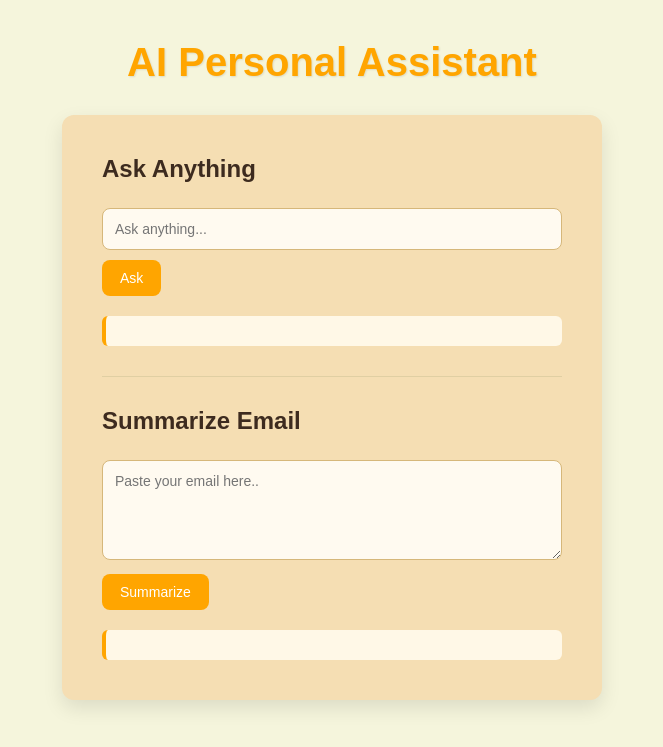
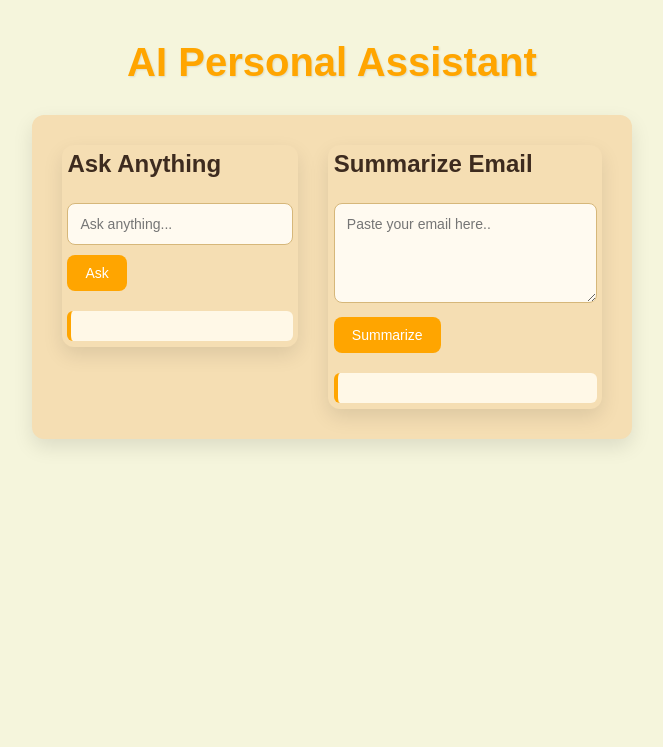
Before and after one commit to thanoj-18/AI_Assistant, a Flask app: page / in a window 1280 px wide. Shown: the top 747 px of the page, without its empty margins (308-971 px from the left). Run offline with Flask 3, Linux system fonts and the light colour scheme.

Commit message:
Improved UI

```diff
--- a/static/style.css
+++ b/static/style.css
@@ -37,20 +37,31 @@ body {
 
 /* Individual card */
 .container {
-    width: 540px;
+    width: 600px;
     max-width: 90%;
 
-    flex-direction: column;
+    display:flex;
+
+    flex-direction: row;
+    gap:30px;
+    align-items: flex-start;
 
     background: wheat;
 
-    padding: 40px;
+    padding: 30px;
 
     border-radius: 12px;
 
     box-shadow: 0 8px 20px rgba(0, 0, 0, 0.1);
 
     margin: 0 auto;
+}
+
+.assistant-card {
+    background: wheat;
+    padding: 1%;
+    border-radius: 12px;
+    box-shadow: 0 8px 20px rgba(0, 0, 0, 0.1);
 }
 
 /* Headings */
--- a/templates/index.html
+++ b/templates/index.html
@@ -13,6 +13,7 @@
     <h1 class="main-heading">AI Personal Assistant</h1>
 
     <div class="container">
+      <div class="assistant-card">
         <h2>Ask Anything</h2>
         <form id="askForm">
           <input
@@ -25,9 +26,9 @@
         </form>
         <p id="ans-loading" style="display: none">Processing...</p>
         <p id="answer"></p>
+      </div>
 
-      <hr />
-
+      <div class="assistant-card">
         <h2>Summarize Email</h2>
         <form id="emailForm">
           <textarea
@@ -40,6 +41,7 @@
         </form>
         <p id="summary-loading" style="display: none">Processing...</p>
         <p id="summary"></p>
+      </div>
     </div>
 
     <script>
@@ -58,7 +60,7 @@
         let data = await res.json();
         document.getElementById("answer").innerText = data.response;
 
-        loading.style.display = 'none' ;// hide loader
+        loading.style.display = "none"; // hide loader
       };
 
       document.getElementById("emailForm").onsubmit = async (e) => {
@@ -67,19 +69,18 @@
         let formData = new FormData(e.target);
 
         let loading = document.getElementById("summary-loading");
-        loading.style.display = 'block';
+        loading.style.display = "block";
 
-
-        let res = await fetch("/summarize",{
-            method:"POST",
-            body:formData
+        let res = await fetch("/summarize", {
+          method: "POST",
+          body: formData,
         });
 
         let data = await res.json();
-        document.getElementById('summary').innerText = data.response;
+        document.getElementById("summary").innerText = data.response;
 
-        loading.style.display = 'none';
-      }
+        loading.style.display = "none";
+      };
     </script>
   </body>
 </html>
```
Lines whose indentation alone changed are shown as unchanged.
